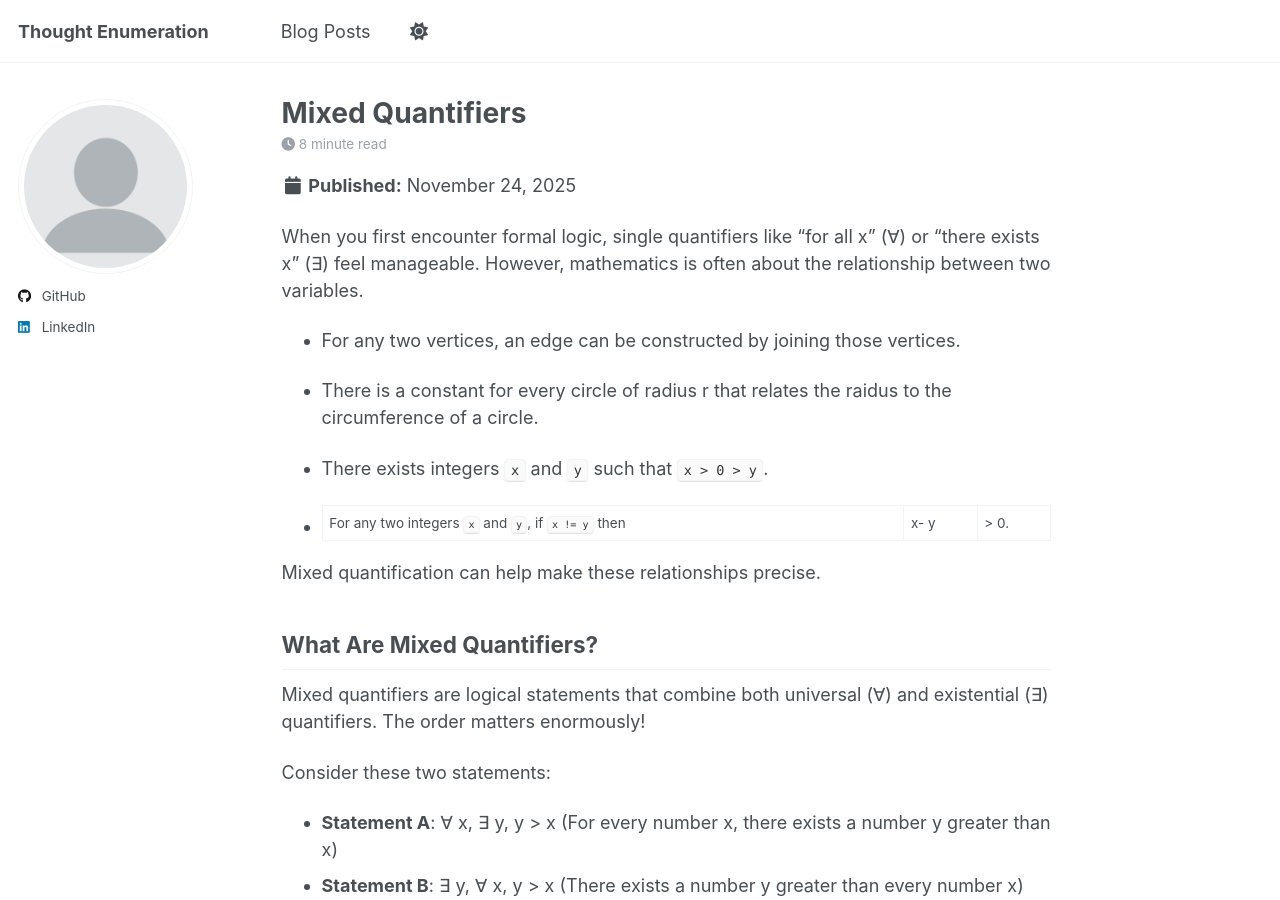
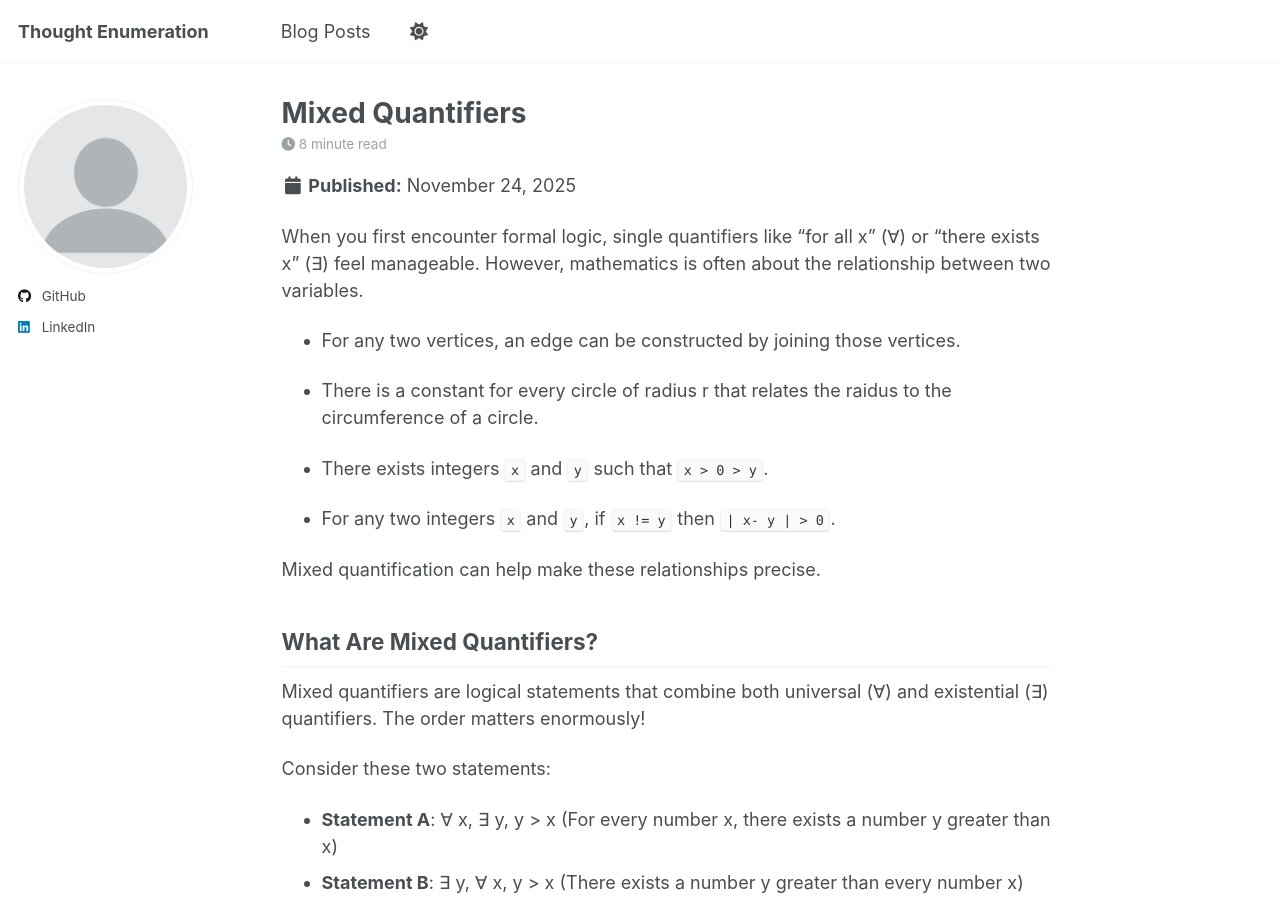
Before and after one commit to sandan/sandan.github.io, a Jekyll site: the page built from _posts/2025-12-10-blog-10.md, in a window 1280 px wide and 900 px high. Built offline with Jekyll 4.4.1, drawn with Linux system fonts in a browser that asks for light colours; a script that is not in the unit is left out.

Commit message:
Fixed formatting error

```diff
--- a/_posts/2025-12-10-blog-10.md
+++ b/_posts/2025-12-10-blog-10.md
@@ -18,7 +18,7 @@ When you first encounter formal logic, single quantifiers like "for all x" (∀)
 
 - There exists integers `x` and `y` such that `x > 0 > y`.
 
-- For any two integers `x` and `y`, if `x != y` then | x- y | > 0.
+- For any two integers `x` and `y`, if `x != y` then `| x- y | > 0`.
 
 Mixed quantification can help make these relationships precise.
 
```
